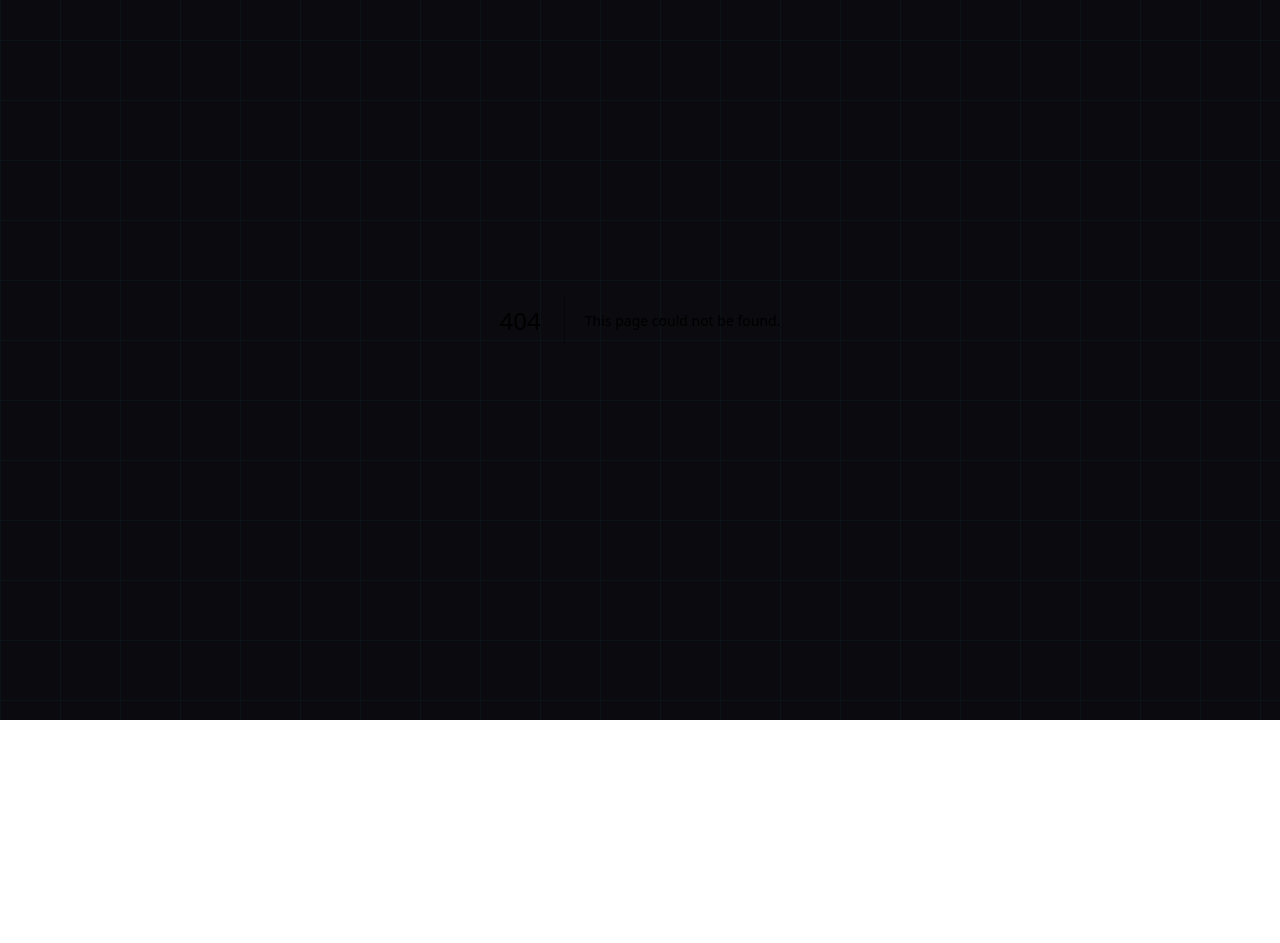
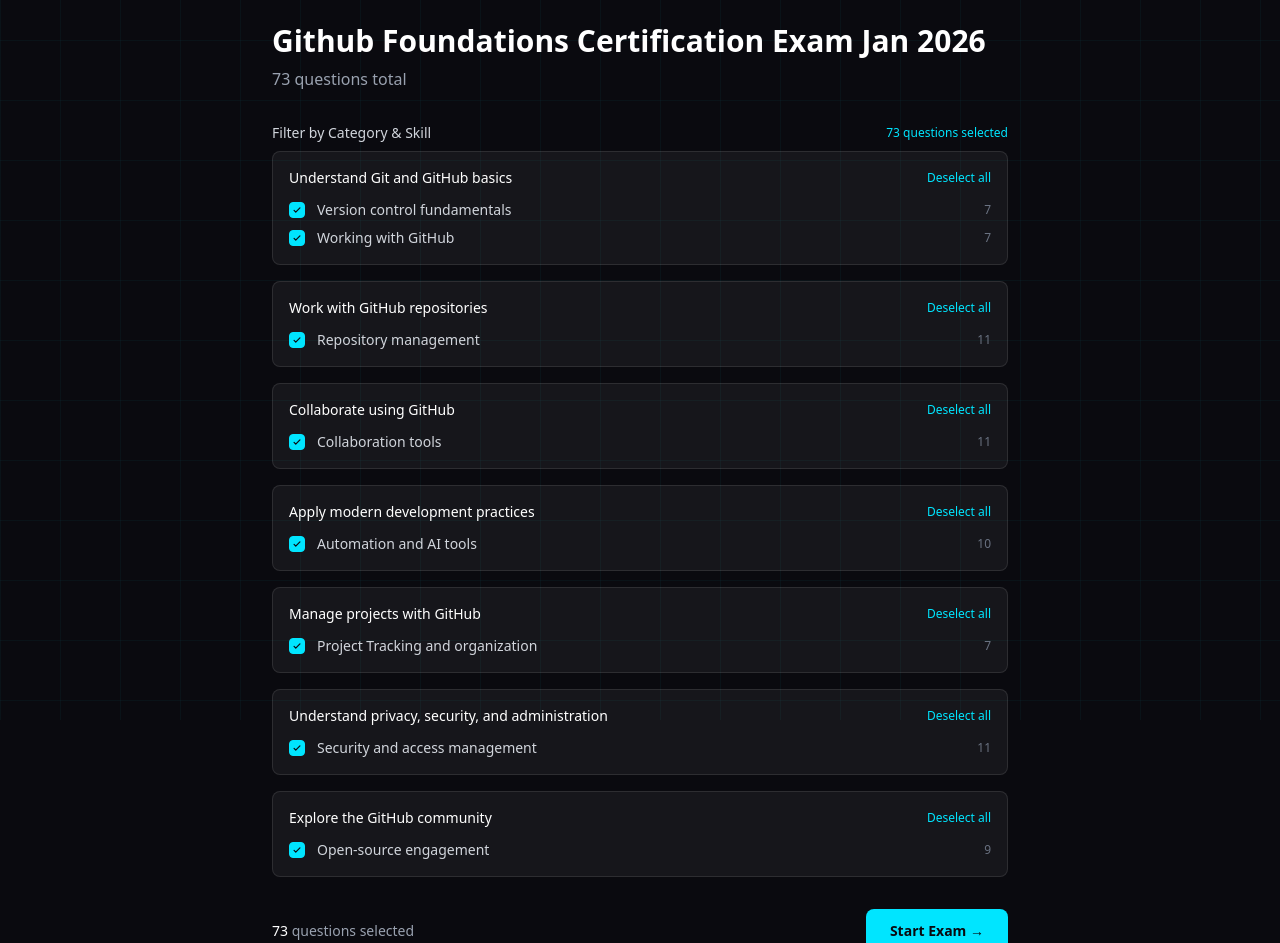
Before and after one commit to nicealien666/certsexams, a Next.js app: page /exam/github-foundations-certification-exam-jan-2026 in a window 1280 px wide. Before the commit this address had no page. Shown: the part 80-1023 px from the top of the page. Before the commit the page ends 800 px from the top, so only its background shows below. Built offline with nearby package versions, Linux system fonts and the light colour scheme.

Commit message:
feat: add exam setup page with category/skill filter

```diff
--- /dev/null
+++ b/src/app/exam/[examId]/page.tsx
@@ -0,0 +1,15 @@
+import { notFound } from 'next/navigation'
+import { loadExam } from '@/lib/exams'
+import { ExamSetup } from '@/components/ExamSetup'
+
+export default async function ExamSetupPage({ params }: { params: Promise<{ examId: string }> }) {
+  const { examId } = await params
+  let exam
+  try {
+    exam = await loadExam(examId)
+  } catch {
+    notFound()
+  }
+
+  return <ExamSetup exam={exam} />
+}
--- /dev/null
+++ b/src/components/ExamSetup.tsx
@@ -0,0 +1,68 @@
+'use client'
+
+import { useState } from 'react'
+import { useRouter } from 'next/navigation'
+import { motion } from 'framer-motion'
+import { CategoryFilter } from './CategoryFilter'
+import type { Exam } from '@/types/exam'
+
+export function ExamSetup({ exam }: { exam: Exam }) {
+  const router = useRouter()
+  const hasCategories = exam.questions.some(q => q.category)
+  const allSkills = [...new Set(exam.questions.map(q => q.skill ?? 'General'))]
+  const [selectedSkills, setSelectedSkills] = useState<string[]>(allSkills)
+
+  const selectedCount = exam.questions.filter(q =>
+    selectedSkills.includes(q.skill ?? 'General')
+  ).length
+
+  const handleStart = () => {
+    if (selectedSkills.length === 0) return
+    const params = hasCategories
+      ? `?skills=${encodeURIComponent(selectedSkills.join(','))}`
+      : ''
+    router.push(`/exam/${exam.id}/session${params}`)
+  }
+
+  return (
+    <main className="min-h-screen px-4 py-12 max-w-3xl mx-auto">
+      <motion.div initial={{ opacity: 0, y: 16 }} animate={{ opacity: 1, y: 0 }} transition={{ duration: 0.4 }}>
+        <a href="/" className="inline-flex items-center gap-1 text-sm text-gray-400 hover:text-white transition-colors mb-8">
+          ← Back to exams
+        </a>
+
+        <div className="mb-8">
+          <h1 className="text-3xl font-bold text-white mb-2">{exam.displayName}</h1>
+          <p className="text-gray-400">{exam.questionCount} questions total</p>
+        </div>
+
+        {hasCategories ? (
+          <div className="mb-8">
+            <CategoryFilter questions={exam.questions} onFilterChange={setSelectedSkills} />
+          </div>
+        ) : (
+          <div className="mb-8 rounded-lg border border-white/10 bg-white/5 p-4">
+            <p className="text-gray-400 text-sm">All {exam.questionCount} questions will be included.</p>
+          </div>
+        )}
+
+        <div className="flex items-center justify-between">
+          {selectedSkills.length === 0 ? (
+            <p className="text-neon-red text-sm">Select at least one skill to continue.</p>
+          ) : (
+            <p className="text-gray-400 text-sm">
+              <span className="text-white font-medium">{selectedCount}</span> questions selected
+            </p>
+          )}
+          <button
+            onClick={handleStart}
+            disabled={selectedSkills.length === 0}
+            className="px-6 py-3 rounded-lg bg-neon-cyan text-background font-semibold text-sm hover:bg-neon-cyan/90 disabled:opacity-40 disabled:cursor-not-allowed transition-all hover:shadow-glow-cyan"
+          >
+            Start Exam →
+          </button>
+        </div>
+      </motion.div>
+    </main>
+  )
+}
```
